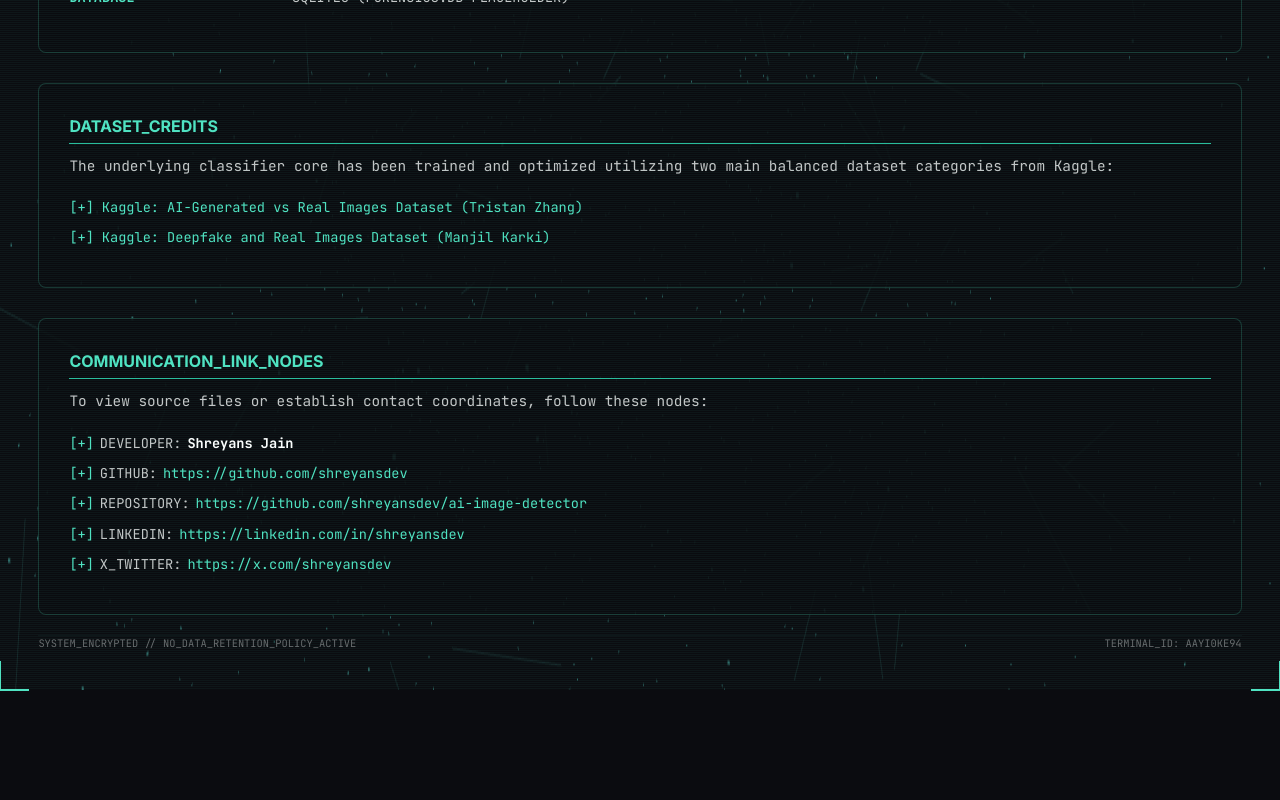
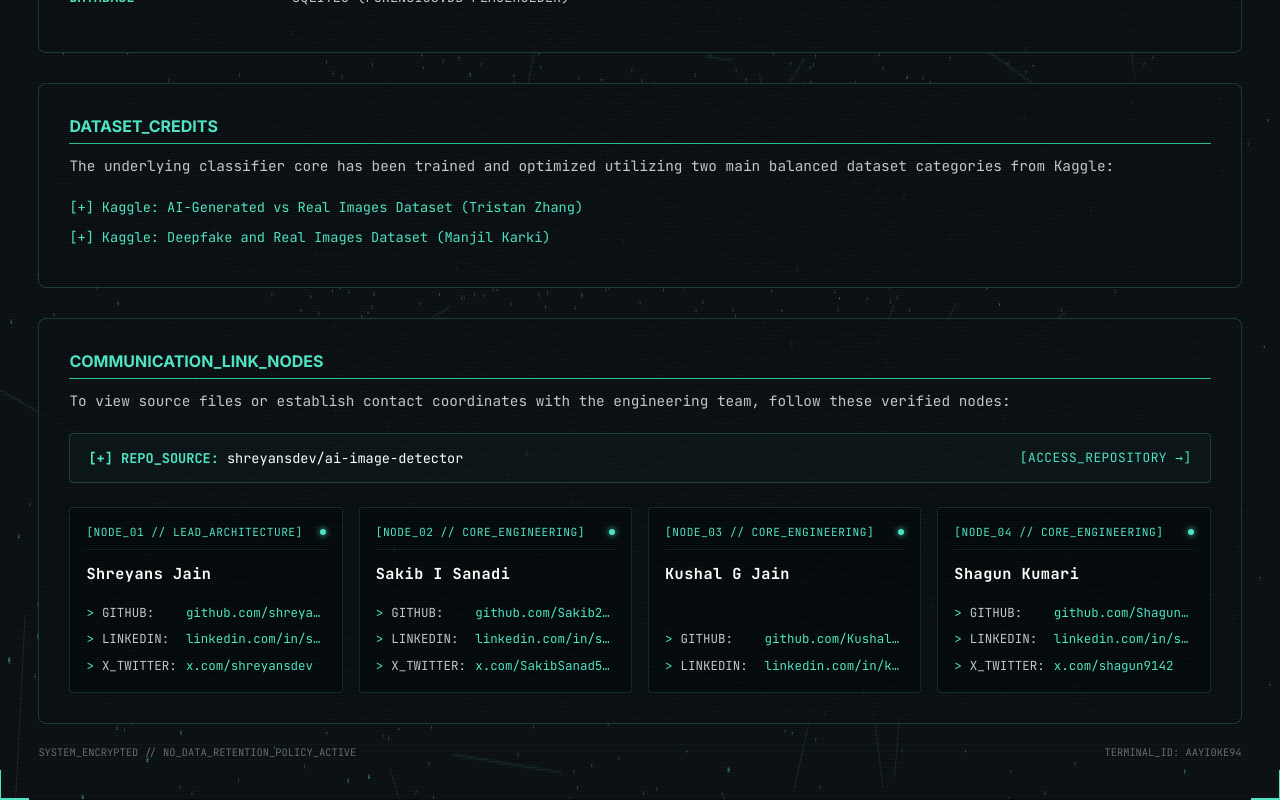
Before and after one commit to shreyansdev/ai-image-detector, a React (Vite) app in the folder frontend/: page /about in a window 1280 px wide. Shown: the part 819-1619 px from the top of the page. Before the commit the page ends 1510 px from the top, so only its background shows below. Built offline with nearby package versions, Linux system fonts and the light colour scheme; no server answers.

Commit message:
feat(frontend): add contributor communication nodes and profile links

```diff
--- a/frontend/src/pages/About.tsx
+++ b/frontend/src/pages/About.tsx
@@ -1,5 +1,57 @@
 import React from 'react';
 import { Helmet } from 'react-helmet-async';
+
+interface TeamNode {
+  name: string;
+  role: string;
+  tag: string;
+  links: {
+    label: string;
+    url: string;
+  }[];
+}
+
+const teamNodes: TeamNode[] = [
+  {
+    name: 'Shreyans Jain',
+    role: 'LEAD_ARCHITECTURE',
+    tag: 'NODE_01',
+    links: [
+      { label: 'GITHUB', url: 'https://github.com/shreyansdev' },
+      { label: 'LINKEDIN', url: 'https://linkedin.com/in/shreyansdev' },
+      { label: 'X_TWITTER', url: 'https://x.com/shreyansdev' },
+    ],
+  },
+  {
+    name: 'Sakib I Sanadi',
+    role: 'CORE_ENGINEERING',
+    tag: 'NODE_02',
+    links: [
+      { label: 'GITHUB', url: 'https://github.com/Sakib200413' },
+      { label: 'LINKEDIN', url: 'https://www.linkedin.com/in/sakib-sanadi-76248b382/' },
+      { label: 'X_TWITTER', url: 'https://x.com/SakibSanad56351' },
+    ],
+  },
+  {
+    name: 'Kushal G Jain',
+    role: 'CORE_ENGINEERING',
+    tag: 'NODE_03',
+    links: [
+      { label: 'GITHUB', url: 'https://github.com/Kushalgjain2005' },
+      { label: 'LINKEDIN', url: 'https://www.linkedin.com/in/kushal-g-jain-073939365/' },
+    ],
+  },
+  {
+    name: 'Shagun Kumari',
+    role: 'CORE_ENGINEERING',
+    tag: 'NODE_04',
+    links: [
+      { label: 'GITHUB', url: 'https://github.com/Shagunkumari07' },
+      { label: 'LINKEDIN', url: 'https://www.linkedin.com/in/shagun-kumari-0574632b4' },
+      { label: 'X_TWITTER', url: 'https://x.com/shagun9142' },
+    ],
+  },
+];
 
 export const AboutPage: React.FC = () => {
   return (
@@ -156,71 +208,118 @@ export const AboutPage: React.FC = () => {
       >
         <div className="panel-header">COMMUNICATION_LINK_NODES</div>
         <p style={{ lineHeight: '1.6', fontSize: '0.9rem', marginBottom: '20px', color: 'var(--text-grey)', fontFamily: 'var(--terminal-font)' }}>
-          To view source files or establish contact coordinates, follow these nodes:
+          To view source files or establish contact coordinates with the engineering team, follow these verified nodes:
         </p>
-        <ul style={{ listStyleType: 'none', padding: 0, fontFamily: 'var(--terminal-font)', fontSize: '0.85rem' }}>
-          <li style={{ display: 'flex', flexWrap: 'wrap', alignItems: 'baseline', gap: '6px', marginBottom: '10px' }}>
-            <span style={{ color: 'var(--primary-cyan)', flexShrink: 0 }}>[+]</span>
-            <span style={{ color: 'var(--text-grey)', flexShrink: 0 }}>DEVELOPER:</span>
-            <strong style={{ color: 'var(--text-white)' }}>Shreyans Jain</strong>
-          </li>
-          <li style={{ display: 'flex', flexWrap: 'wrap', alignItems: 'baseline', gap: '6px', marginBottom: '10px' }}>
-            <span style={{ color: 'var(--primary-cyan)', flexShrink: 0 }}>[+]</span>
-            <span style={{ color: 'var(--text-grey)', flexShrink: 0 }}>GITHUB:</span>
-            <a
-              href="https://github.com/shreyansdev"
-              target="_blank"
-              rel="noopener noreferrer"
-              style={{ color: 'var(--primary-cyan)', textDecoration: 'none', wordBreak: 'break-all' }}
-              onMouseOver={e => e.currentTarget.style.textShadow = '0 0 5px var(--primary-cyan)'}
-              onMouseOut={e => e.currentTarget.style.textShadow = 'none'}
+
+        {/* REPOSITORY NODE */}
+        <div
+          style={{
+            marginBottom: '24px',
+            padding: '14px 18px',
+            background: 'rgba(80, 227, 194, 0.03)',
+            border: '1px solid rgba(80, 227, 194, 0.2)',
+            borderRadius: 'var(--border-radius-hologram)',
+            display: 'flex',
+            flexWrap: 'wrap',
+            justifyContent: 'space-between',
+            alignItems: 'center',
+            gap: '12px',
+            fontFamily: 'var(--terminal-font)'
+          }}
         >
-              https://github.com/shreyansdev
-            </a>
-          </li>
-          <li style={{ display: 'flex', flexWrap: 'wrap', alignItems: 'baseline', gap: '6px', marginBottom: '10px' }}>
-            <span style={{ color: 'var(--primary-cyan)', flexShrink: 0 }}>[+]</span>
-            <span style={{ color: 'var(--text-grey)', flexShrink: 0 }}>REPOSITORY:</span>
+          <div style={{ display: 'flex', alignItems: 'center', flexWrap: 'wrap', gap: '8px', fontSize: '0.85rem' }}>
+            <span style={{ color: 'var(--primary-cyan)', fontWeight: 'bold' }}>[+] REPO_SOURCE:</span>
+            <span style={{ color: 'var(--text-white)' }}>shreyansdev/ai-image-detector</span>
+          </div>
           <a
             href="https://github.com/shreyansdev/ai-image-detector"
             target="_blank"
             rel="noopener noreferrer"
-              style={{ color: 'var(--primary-cyan)', textDecoration: 'none', wordBreak: 'break-all' }}
-              onMouseOver={e => e.currentTarget.style.textShadow = '0 0 5px var(--primary-cyan)'}
+            style={{
+              color: 'var(--primary-cyan)',
+              textDecoration: 'none',
+              fontSize: '0.8rem',
+              letterSpacing: '0.5px'
+            }}
+            onMouseOver={e => e.currentTarget.style.textShadow = '0 0 8px var(--primary-cyan)'}
             onMouseOut={e => e.currentTarget.style.textShadow = 'none'}
           >
-              https://github.com/shreyansdev/ai-image-detector
+            [ACCESS_REPOSITORY &rarr;]
           </a>
-          </li>
-          <li style={{ display: 'flex', flexWrap: 'wrap', alignItems: 'baseline', gap: '6px', marginBottom: '10px' }}>
-            <span style={{ color: 'var(--primary-cyan)', flexShrink: 0 }}>[+]</span>
-            <span style={{ color: 'var(--text-grey)', flexShrink: 0 }}>LINKEDIN:</span>
+        </div>
+
+        {/* TEAM NODES GRID */}
+        <div
+          style={{
+            display: 'grid',
+            gridTemplateColumns: 'repeat(auto-fit, minmax(260px, 1fr))',
+            gap: '16px',
+            fontFamily: 'var(--terminal-font)'
+          }}
+        >
+          {teamNodes.map((member) => (
+            <div
+              key={member.name}
+              style={{
+                background: 'rgba(0, 0, 0, 0.45)',
+                border: '1px solid rgba(80, 227, 194, 0.15)',
+                borderRadius: 'var(--border-radius-hologram)',
+                padding: '16px',
+                display: 'flex',
+                flexDirection: 'column',
+                gap: '12px',
+                transition: 'border-color 0.2s ease, box-shadow 0.2s ease'
+              }}
+              onMouseOver={e => {
+                e.currentTarget.style.borderColor = 'var(--primary-cyan)';
+                e.currentTarget.style.boxShadow = '0 0 12px rgba(80, 227, 194, 0.15)';
+              }}
+              onMouseOut={e => {
+                e.currentTarget.style.borderColor = 'rgba(80, 227, 194, 0.15)';
+                e.currentTarget.style.boxShadow = 'none';
+              }}
+            >
+              <div style={{ display: 'flex', justifyContent: 'space-between', alignItems: 'center', borderBottom: '1px solid rgba(80, 227, 194, 0.1)', paddingBottom: '8px' }}>
+                <span style={{ fontSize: '0.7rem', color: 'var(--primary-cyan)', letterSpacing: '0.5px' }}>
+                  [{member.tag} // {member.role}]
+                </span>
+                <span style={{ width: '6px', height: '6px', borderRadius: '50%', background: 'var(--primary-cyan)', boxShadow: '0 0 6px var(--primary-cyan)' }} />
+              </div>
+
+              <div>
+                <strong style={{ color: 'var(--text-white)', fontSize: '0.95rem', letterSpacing: '0.5px' }}>
+                  {member.name}
+                </strong>
+              </div>
+
+              <div style={{ display: 'flex', flexDirection: 'column', gap: '8px', marginTop: 'auto', paddingTop: '6px' }}>
+                {member.links.map(link => (
+                  <div key={link.label} style={{ display: 'flex', alignItems: 'center', gap: '8px', fontSize: '0.78rem' }}>
+                    <span style={{ color: 'var(--primary-cyan)', flexShrink: 0 }}>&gt;</span>
+                    <span style={{ color: 'var(--text-grey)', minWidth: '76px', flexShrink: 0 }}>{link.label}:</span>
                     <a
-              href="https://linkedin.com/in/shreyansdev"
+                      href={link.url}
                       target="_blank"
                       rel="noopener noreferrer"
-              style={{ color: 'var(--primary-cyan)', textDecoration: 'none', wordBreak: 'break-all' }}
-              onMouseOver={e => e.currentTarget.style.textShadow = '0 0 5px var(--primary-cyan)'}
+                      style={{
+                        color: 'var(--primary-cyan)',
+                        textDecoration: 'none',
+                        overflow: 'hidden',
+                        textOverflow: 'ellipsis',
+                        whiteSpace: 'nowrap'
+                      }}
+                      title={link.url}
+                      onMouseOver={e => e.currentTarget.style.textShadow = '0 0 6px var(--primary-cyan)'}
                       onMouseOut={e => e.currentTarget.style.textShadow = 'none'}
                     >
-              https://linkedin.com/in/shreyansdev
+                      {link.url.replace(/^https?:\/\/(www\.)?/, '')}
                     </a>
-          </li>
-          <li style={{ display: 'flex', flexWrap: 'wrap', alignItems: 'baseline', gap: '6px', marginBottom: '10px' }}>
-            <span style={{ color: 'var(--primary-cyan)', flexShrink: 0 }}>[+]</span>
-            <span style={{ color: 'var(--text-grey)', flexShrink: 0 }}>X_TWITTER:</span>
-            <a
-              href="https://x.com/shreyansdev"
-              target="_blank"
-              rel="noopener noreferrer"
-              style={{ color: 'var(--primary-cyan)', textDecoration: 'none', wordBreak: 'break-all' }}
-              onMouseOver={e => e.currentTarget.style.textShadow = '0 0 5px var(--primary-cyan)'}
-              onMouseOut={e => e.currentTarget.style.textShadow = 'none'}
-            >
-              https://x.com/shreyansdev
-            </a>
-          </li>
-        </ul>
+                  </div>
+                ))}
+              </div>
+            </div>
+          ))}
+        </div>
       </section>
 
     </div>
```
Lines whose indentation alone changed are shown as unchanged.
